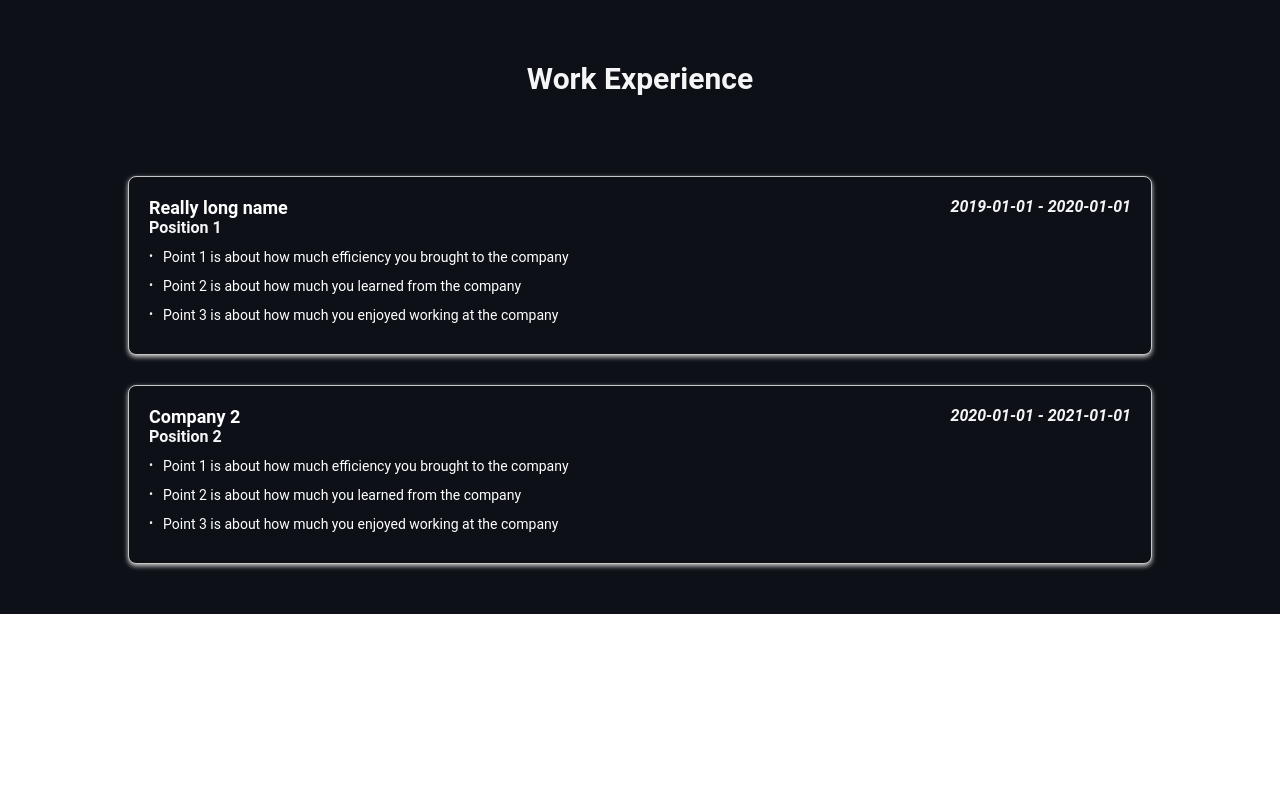
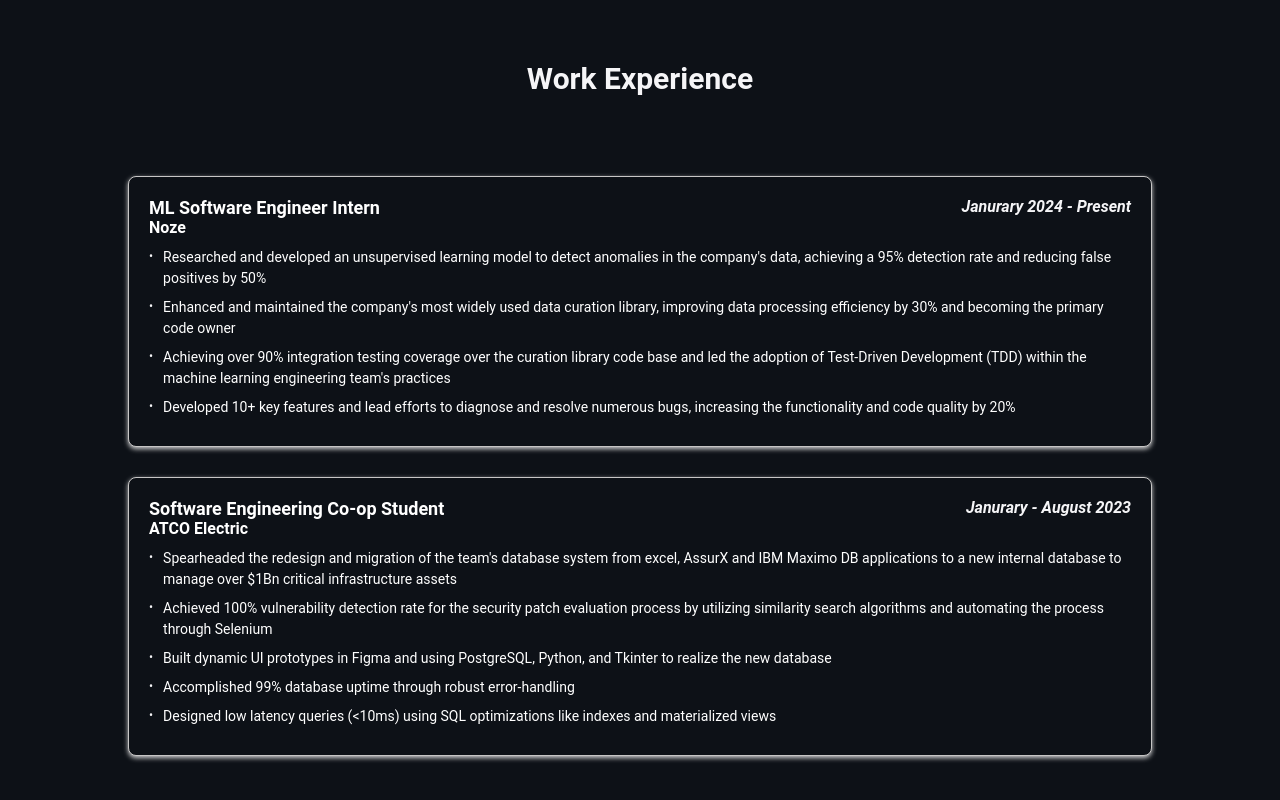
Before and after one commit to Kevin-was-here/Portfolio, a React (Create React App) app: page / in a window 1280 px wide. Shown: the part 1719-2519 px from the top of the page. Before the commit the page ends 2333 px from the top, so only its background shows below. Built offline with nearby package versions, Linux system fonts and the light colour scheme.

Commit message:
updated workexp

```diff
--- a/src/components/sections/WorkExp.jsx
+++ b/src/components/sections/WorkExp.jsx
@@ -11,8 +11,8 @@
                         <div key={index} className="workexp-section-card">
                             <div className="workexp-company-position-duration-box">
                                 <div className="workexp-company-position-box">
-                                    <h2 className="workexp-company-title"> {item.company} </h2>
-                                    <h3 className="workexp-position-title"> {item.position} </h3>
+                                    <h2 className="workexp-position-title"> {item.position} </h2>
+                                    <h3 className="workexp-company-title"> {item.company}</h3>
                                 </div>
                                 <div className="workexp-duration-box">
                                     <h3 className="workexp-duration"> {item.start} - {item.end}</h3>
--- a/src/components/style/WorkExp.css
+++ b/src/components/style/WorkExp.css
@@ -67,13 +67,13 @@
 
 .workexp-company-title {
     color: var(--main-text);
-    font-weight: bold;
-    font-size: 18px;
+    font-size: 16px;
 }
 
 .workexp-position-title {
-    color: var(--secondary-text);
-    font-size: 16px;
+    color: var(--main-text);
+    font-weight: bold;
+    font-size: 18px;
 }
 
 .workexp-duration {
--- a/src/data/workexp.json
+++ b/src/data/workexp.json
@@ -1,18 +1,29 @@
 {
     "workexp": [
         {
-        "company": "Really long name",
-        "position": "Position 1",
-        "start": "2019-01-01",
-        "end": "2020-01-01",
-        "bulletPoints": ["Point 1 is about how much efficiency you brought to the company", "Point 2 is about how much you learned from the company", "Point 3 is about how much you enjoyed working at the company"]
+        "company": "Noze",
+        "position": "ML Software Engineer Intern",
+        "start": "Janurary 2024",
+        "end": "Present",
+        "bulletPoints": [
+            "Researched and developed an unsupervised learning model to detect anomalies in the company's data, achieving a 95% detection rate and reducing false positives by 50%",
+            "Enhanced and maintained the company's most widely used data curation library, improving data processing efficiency by 30% and becoming the primary code owner",
+            "Achieving over 90% integration testing coverage over the curation library code base and led the adoption of Test-Driven Development (TDD) within the machine learning engineering team's practices",
+            "Developed 10+ key features and lead efforts to diagnose and resolve numerous bugs, increasing the functionality and code quality by 20%"
+        ]
         },
         {
-        "company": "Company 2",
-        "position": "Position 2",
-        "start": "2020-01-01",
-        "end": "2021-01-01",
-        "bulletPoints": ["Point 1 is about how much efficiency you brought to the company", "Point 2 is about how much you learned from the company", "Point 3 is about how much you enjoyed working at the company"]
+        "company": "ATCO Electric",
+        "position": "Software Engineering Co-op Student",
+        "start": "Janurary",
+        "end": "August 2023",
+        "bulletPoints": [
+            "Spearheaded the redesign and migration of the team's database system from excel, AssurX and IBM Maximo DB applications to a new internal database to manage over $1Bn critical infrastructure assets",
+            "Achieved 100% vulnerability detection rate for the security patch evaluation process by utilizing similarity search algorithms and automating the process through Selenium",
+            "Built dynamic UI prototypes in Figma and using PostgreSQL, Python, and Tkinter to realize the new database",
+            "Accomplished 99% database uptime through robust error-handling",
+            "Designed low latency queries (<10ms) using SQL optimizations like indexes and materialized views"
+        ]
         }
     ]
 }
```
